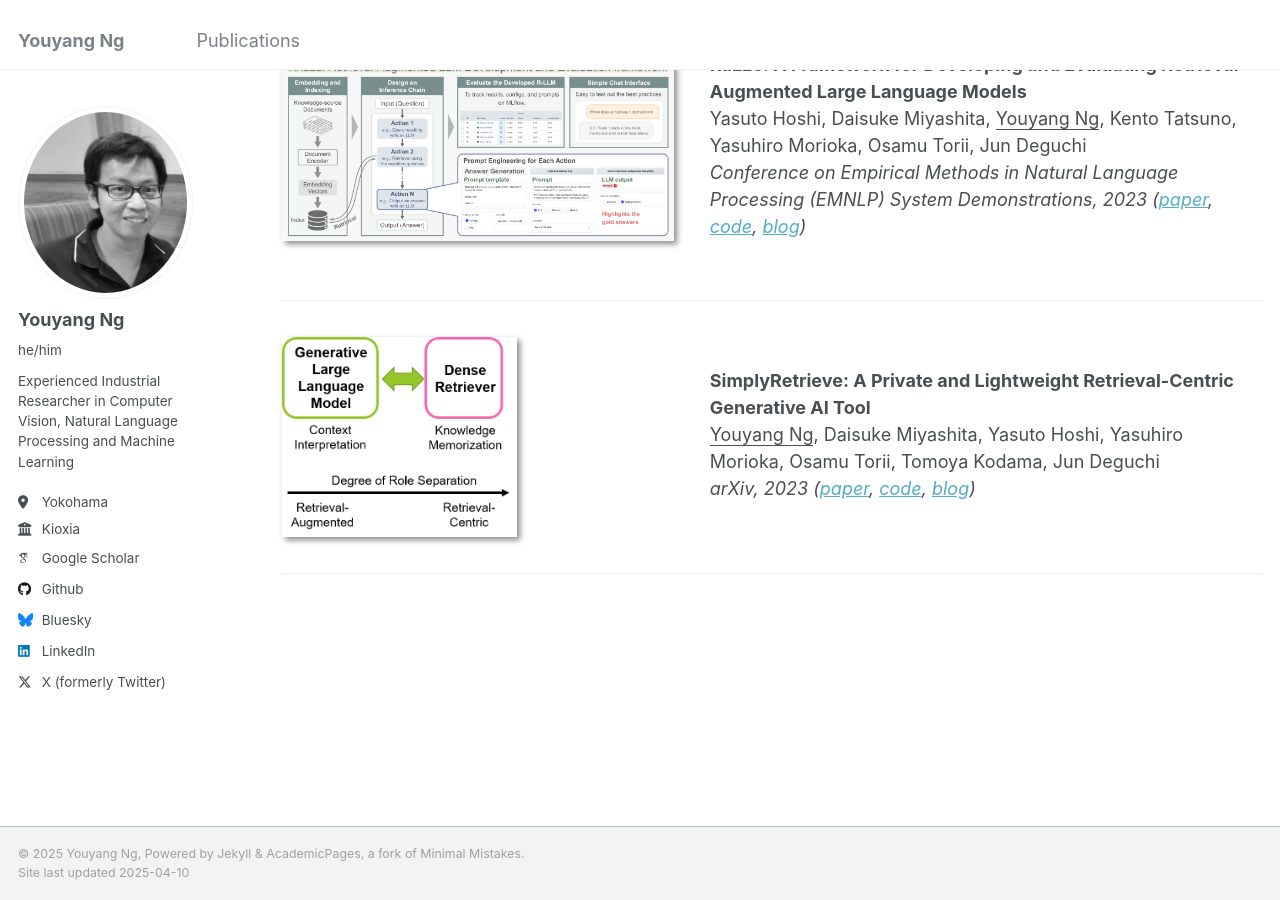
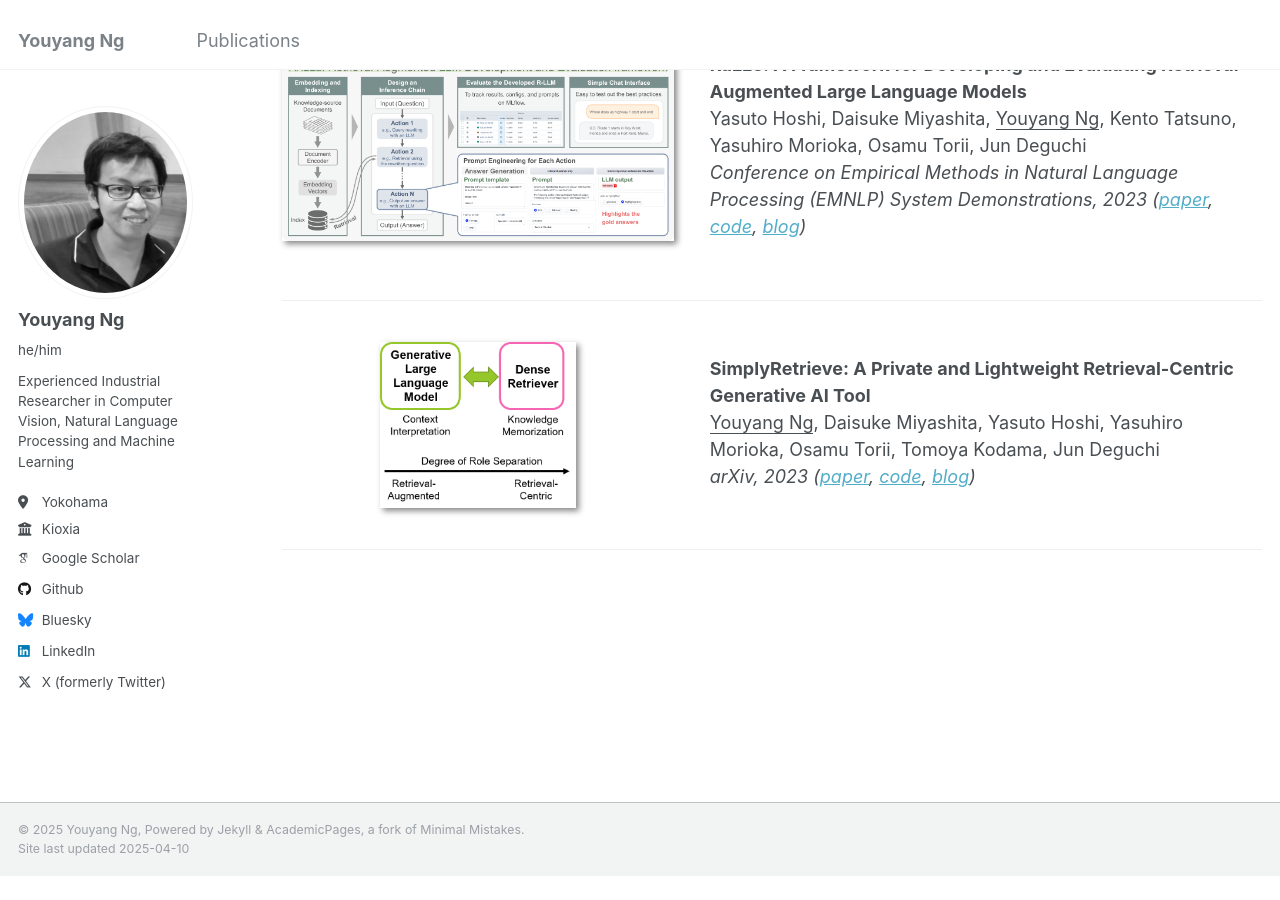
Before and after one commit to yy29/yy29.github.io, a Jekyll site: the page built from _pages/about.md, in a window 1280 px wide and 900 px high, scrolled down 2228 px. Built offline with Jekyll 4.4.1, drawn with Linux system fonts in a browser that asks for light colours; some web fonts are replaced; after the commit the page ends 3104 px from its top, so only the background shows below that.

Commit message:
Update about.md

```diff
--- a/_pages/about.md
+++ b/_pages/about.md
@@ -75,7 +75,7 @@ Yasuto Hoshi, Daisuke Miyashita, <ins>Youyang Ng</ins>, Kento Tatsuno, Yasuhiro
 </div>
 </div>
 
-<div class="paper-box"><div class="paper-box-image"><img src="../images/2023_simplyretrieve.png" alt="sym" width="60%"></div>
+<div class="paper-box"><div class="paper-box-image"><center><img src="../images/2023_simplyretrieve.png" alt="sym" width="50%"></center></div>
 <div class="paper-box-text" markdown="1">
 
 **SimplyRetrieve: A Private and Lightweight Retrieval-Centric Generative AI Tool**
```
